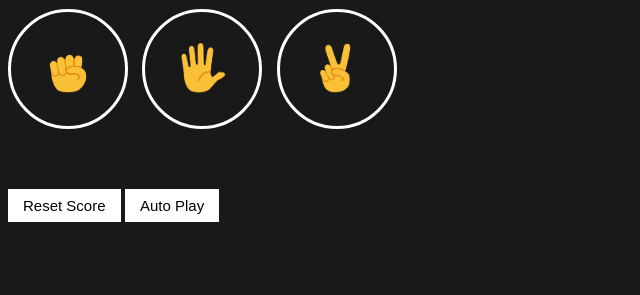
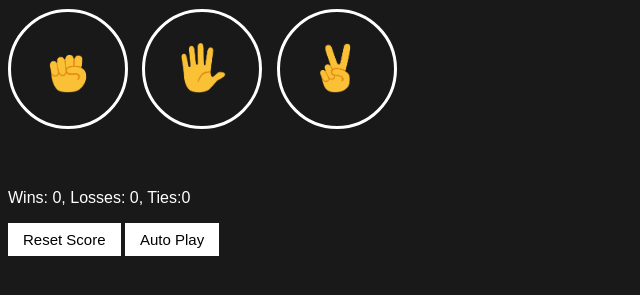
Before and after one commit to pranav23524/RockPaperScissor, a plain HTML site: page index.html in a window 1280 px wide. Shown: the part 85-380 px from the top of the page, without its empty margins (0-640 px from the left). Drawn offline with Linux system fonts and the light colour scheme.

Commit message:
Update index.html

```diff
--- a/index.html
+++ b/index.html
@@ -29,7 +29,7 @@
       autoPlay();
     ">Auto Play</button>
 
-    <script src="scripts/rock-paper-scissors.js"></script>
+    <script src="rock-paper-scissors.js"></script>
   </body>
 
 </html>
```
